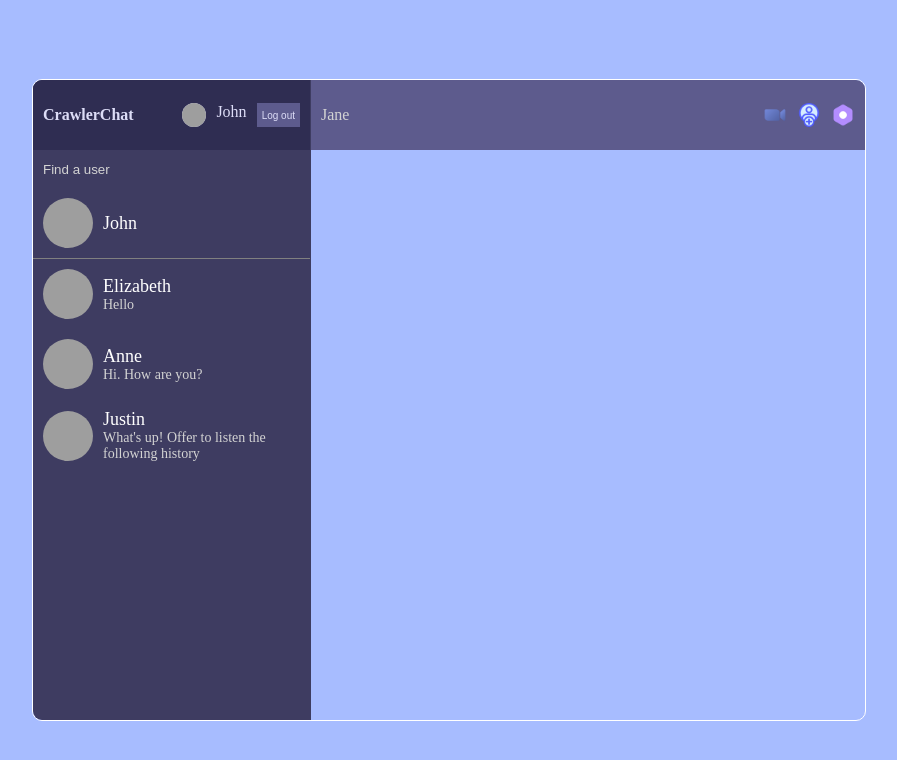
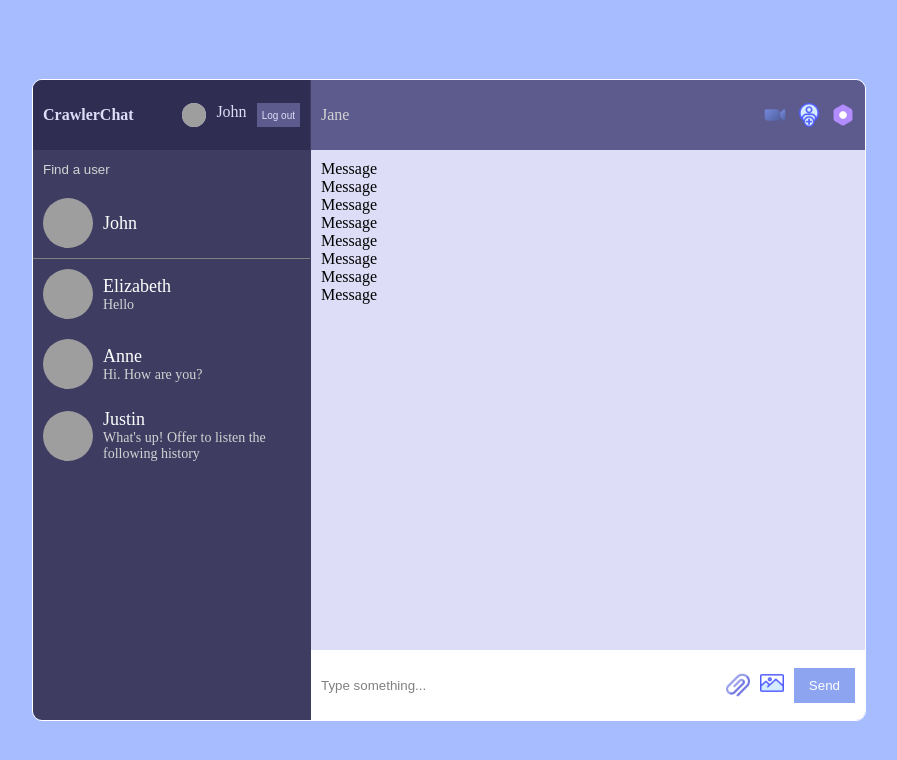
Before and after one commit to savelyevresearch/chat-app-react-firebase, a React (Create React App) app: page / in a window 1280 px wide. Shown: the top 760 px of the page, without its empty margins (191-1088 px from the left). Built offline with nearby package versions, Linux system fonts and the light colour scheme; grey boxes are pictures that could not be loaded.

Commit message:
The Input component has been designed

```diff
--- a/src/components/Chat.jsx
+++ b/src/components/Chat.jsx
@@ -3,6 +3,9 @@
 import VideoStreamingIcon from '../assets/videoStreamingIcon.png';
 import AddUserIcon from '../assets/addUserIcon.png';
 import MoreIcon from '../assets/moreIcon.png';
+
+import Messages from './Messages';
+import Input from './Input';
 
 const Chat = () => {
   return (
@@ -15,6 +18,8 @@
                 <img src={MoreIcon} alt=''/>
             </div>
         </div>
+        <Messages />
+        <Input />
     </div>
   )
 }
--- a/src/components/Input.jsx
+++ b/src/components/Input.jsx
@@ -1,8 +1,21 @@
-import React from 'react'
+import React from 'react';
+
+import AttachmentIcon from '../assets/attachmentIcon.png';
+import UploadPictureIcon from '../assets/uploadPictureIcon.png';
 
 const Input = () => {
   return (
-    <div>Input</div>
+    <div className='input'>
+        <input type='text' placeholder='Type something...'/>
+        <div className='send'>
+            <img src={AttachmentIcon} alt=''/>
+            <input type='file' style={{display: 'none'}} id='file'/>
+            <label htmlFor='file'>
+                 <img src={UploadPictureIcon} alt=''/>
+            </label>
+            <button>Send</button>
+        </div>
+    </div>
   )
 }
 
--- /dev/null
+++ b/src/components/Messages.jsx
@@ -0,0 +1,20 @@
+import React from 'react';
+
+import Message from './Message';
+
+const Messages = () => {
+  return (
+    <div className='messages'>
+        <Message />
+        <Message />
+        <Message />
+        <Message />
+        <Message />
+        <Message />
+        <Message />
+        <Message />
+    </div>
+  )
+}
+
+export default Messages
--- a/src/style.scss
+++ b/src/style.scss
@@ -206,6 +206,52 @@
                     height: 24px;
                 }
             }
+
+            .messages {
+                background-color: #ddddf7;
+                padding: 10px;
+                height: calc(100% - 160px)
+            }
+
+            .input {
+                height: 50px;
+                background-color: white;
+                padding: 10px;
+                display: flex;
+                align-items: center;
+                justify-content: space-between;
+
+                input {
+                    width: 100%;
+                    border: none;
+                    outline: none;
+                    color: #2f2d52;
+                    font-style: 18px;
+
+                    &::placeholder {
+                        color: gray;
+                    }
+                }
+            }
+
+            .send {
+                display: flex;
+                align-items: center;
+                gap: 10px;
+
+                img {
+                    height: 24px;
+                    cursor: pointer;
+                }
+
+                button {
+                    border: none;
+                    padding: 10px 15px;
+                    color: white;
+                    background-color: #8da4f1;
+                    cursor: pointer;
+                }
+            }
         }
     }
 }
```
Also changed, not shown: src/assets/attachmentIcon.png (added), src/assets/uploadPictureIcon.png (added).
